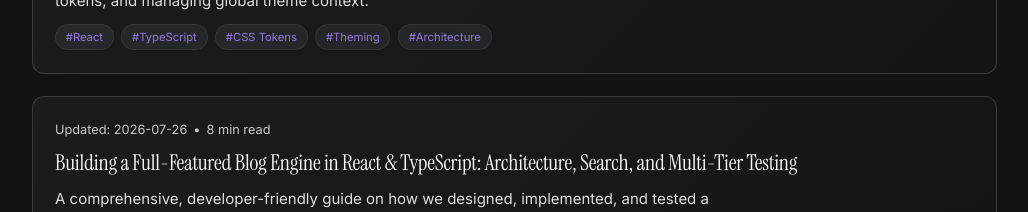
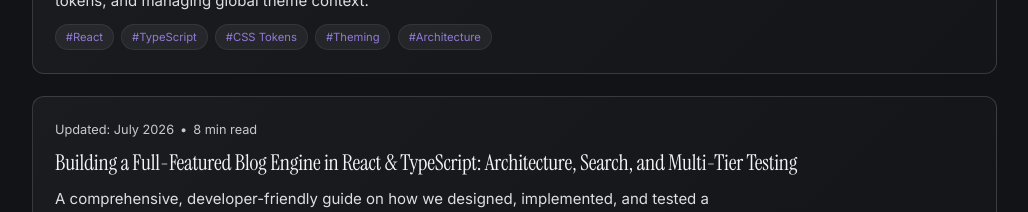
Before and after one commit to chris-lau/personalWebsite, a React (Vite) app in the folder frontend/: page /blog in a window 1280 px wide. Shown: the part 1000-1212 px from the top of the page, without its empty margins (126-1154 px from the left). Built offline with nearby package versions, Linux system fonts and the light colour scheme.

Commit message:
fix(blog): update date for building-a-full-featured-react-blog-engine to July 2026

```diff
--- a/frontend/src/data/blogPosts.ts
+++ b/frontend/src/data/blogPosts.ts
@@ -85,7 +85,7 @@
     slug: 'building-a-full-featured-react-blog-engine',
     title: 'Building a Full-Featured Blog Engine in React & TypeScript: Architecture, Search, and Multi-Tier Testing',
     description: 'A comprehensive, developer-friendly guide on how we designed, implemented, and tested a production-ready blog system in our React & TypeScript portfolio website.',
-    updatedDate: '2026-07-26',
+    updatedDate: 'July 2026',
     readTime: '8 min read',
     tags: ['React', 'TypeScript', 'Architecture', 'Testing'],
     author: 'Chris Lau',
```
